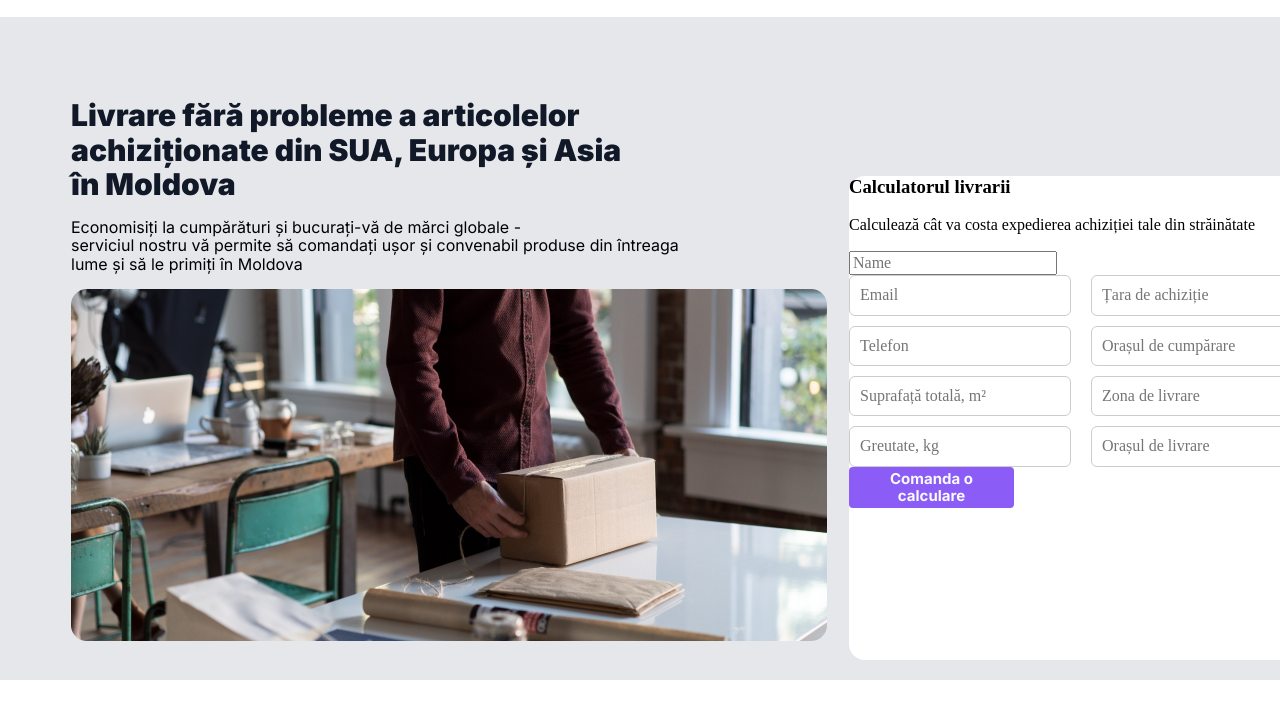
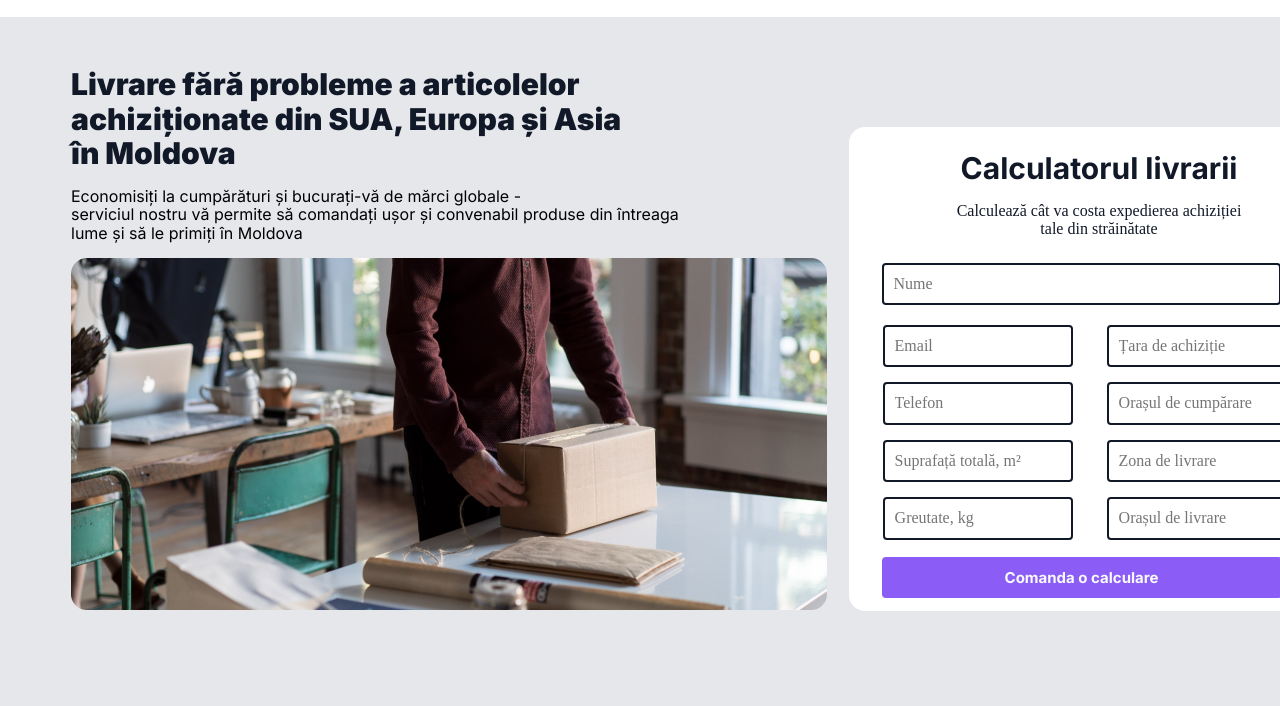
Before and after one commit to olegturbo/Curs, a plain HTML site: page index.html in a window 1280 px wide. Shown: the part 177-883 px from the top of the page. Before the commit the page ends 857 px from the top, so only its background shows below. Drawn offline with Linux system fonts and the light colour scheme; a web font is replaced by a local one.

Commit message:
Versiunea full a sectiunei informative

```diff
--- a/index.html
+++ b/index.html
@@ -60,35 +60,33 @@
 
                 <section class="main__inner-right">
                     <div class="border">
-                        <h3>Calculatorul livrarii</h1>
-                            <p>
-                                Calculează cât va costa expedierea achiziției tale din străinătate</p>
+                        <h3 class="title-calculator">Calculatorul livrarii</h1>
+                            <p class="subtext-calculator">
+                                Calculează cât va costa expedierea achiziției <br> tale din străinătate</p>
                             <form action="#" class="form">
-                                <input type="text" class="text-input" name="name" placeholder="Name">
+                                <input type="text" class="text" name="name" placeholder="Nume">
                                 <div class="form-container">
                                     <div class="colone-one">
-                                        <input class="input-email" type="email" name="email" placeholder="Email">
-                                        <input class="input-email" type="text" name="telefon" placeholder="Telefon">
-                                        <input class="input-email" type="text" name="suprafata"
+                                        <input class="input" type="email" name="email" placeholder="Email">
+                                        <input class="input" type="text" name="telefon" placeholder="Telefon">
+                                        <input class="input" type="text" name="suprafata"
                                             placeholder="Suprafață totală, m²">
-                                        <input class="input-email" type="text" name="greutate"
-                                            placeholder="Greutate, kg">
+                                        <input class="input" type="text" name="greutate" placeholder="Greutate, kg">
                                     </div>
 
                                     <div class="colone-two">
-                                        <input class="input-email" type="text" name="tara"
-                                            placeholder="Țara de achiziție">
-                                        <input class="input-email" type="text" name="oras_cumparare"
+                                        <input class="input" type="text" name="tara" placeholder="Țara de achiziție">
+                                        <input class="input" type="text" name="oras_cumparare"
                                             placeholder="Orașul de cumpărare">
-                                        <input class="input-email" type="text" name="zona_livrare"
+                                        <input class="input" type="text" name="zona_livrare"
                                             placeholder="Zona de livrare">
-                                        <input class="input-email" type="text" name="oras_livrare"
+                                        <input class="input" type="text" name="oras_livrare"
                                             placeholder="Orașul de livrare">
                                     </div>
                                 </div>
 
                             </form>
-                            <button class="btn">Comanda o calculare</button>
+                            <button class="btn btn-calculator">Comanda o calculare</button>
                     </div>
                 </section>
             </div>
--- a/style.css
+++ b/style.css
@@ -129,6 +129,7 @@
             .main__inner-one {
                 display: flex;
                 justify-content: space-around;
+                padding-bottom: 72px;
             }
 
             .title {
@@ -141,7 +142,7 @@
             }
 
             .main__inner-left {
-                padding-top: 61px;
+                padding-top: 30px;
             }
 
             .subtext {
@@ -151,7 +152,7 @@
             }
 
             .main__inner-right {
-                padding-top: 120px;
+                padding-top: 90px;
             }
 
             .border {
@@ -161,21 +162,54 @@
                 border-radius: 16px;
             }
 
+            .title-calculator {
+                font-family: Inter, sans-serif;
+                font-size: 30px;
+                font-weight: 700;
+                text-align: center;
+                padding-top: 24px;
+                color: rgba(17, 24, 39, 1);
+                margin: 0;
+            }
+
+            .subtext-calculator {
+                color: rgba(17, 24, 39, 1);
+                font-family: Formular;
+                font-size: 16px;
+                font-weight: 400;
+                text-align: center;
+                margin-bottom: 24px;
+            }
+
             .form-container {
                 display: flex;
-                gap: 20px;
                 flex-wrap: wrap;
             }
 
             .colone-one, .colone-two {
                 display: flex;
                 flex-direction: column;
-                gap: 10px;
-
+                gap: 15px;
             }
 
-            .input-email {
+            .text {
+                width: 75%;
+                margin-bottom: 20px;
                 padding: 10px;
-                border: 1px solid #ccc;
-                border-radius: 6px;
+                border: 2px solid rgba(17, 24, 39, 1);
+                border-radius: 4px;
+                margin-left: 6.5%;
             }
+
+            .input {
+                margin-left: 15%;
+                padding: 10px;
+                border: 2px solid rgba(17, 24, 39, 1);
+                border-radius: 4px;
+            }
+
+            .btn-calculator {
+                margin-top: 17px;
+                margin-left: 6.5%;
+                width: 80%;
+            }
```
